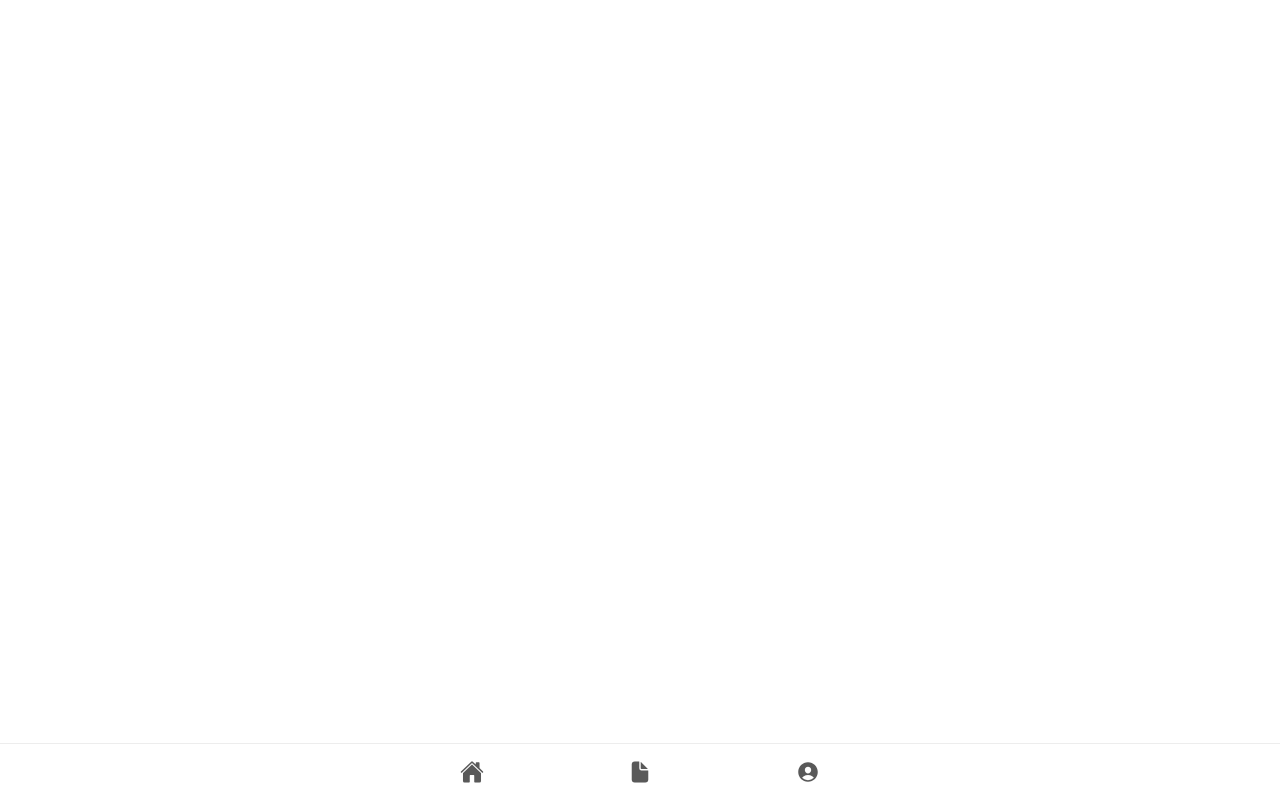
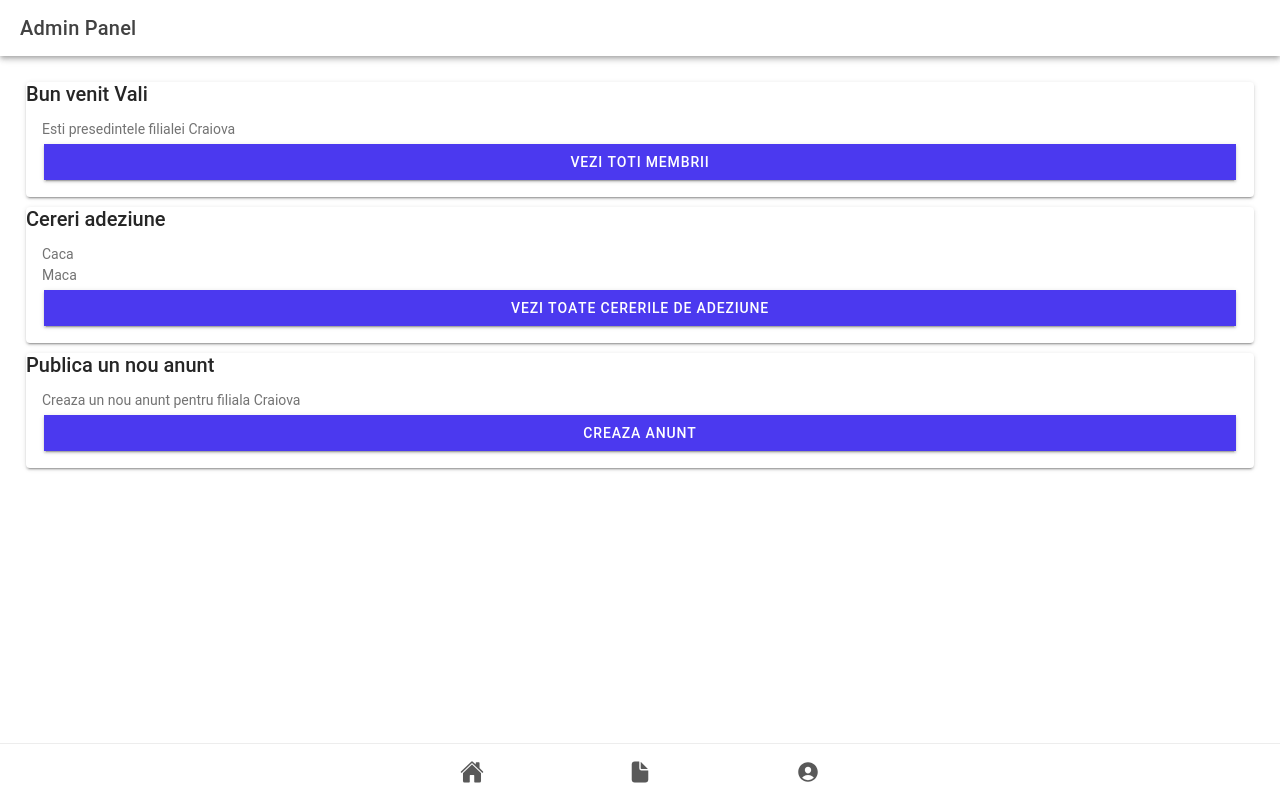
Before and after one commit to ridiaconu/E-SDB, a React (Vite) app: page /home/dash in a window 1280 px wide. Built offline with nearby package versions, Linux system fonts and the light colour scheme.

Commit message:
created the Admin Dashboard stub

```diff
--- a/src/pages/Anunturi.tsx
+++ b/src/pages/Anunturi.tsx
@@ -131,13 +131,22 @@ const Anunturi: React.FC = () => {
     if (user) {
       const uid = user.uid;
       const docRef = doc(db, "members", uid);
+      const docRef2 = doc(db, "users", uid);
 
       try {
         const docSnap = await getDoc(docRef);
-
+        const docSnap2 = await getDoc(docRef2);
         if (docSnap.exists()) {
-          console.log("Member data:", docSnap.data());
-          return docSnap;
+          if (docSnap2.exists()) {
+            if (docSnap2.data()?.isMember == false) {
+              console.log("User is not a member");
+              return undefined;
+            } else {
+              console.log("User is a member");
+              console.log("Member data:", docSnap.data());
+              return docSnap;
+            }
+          }
         } else {
           console.log("Member does not exist");
           return undefined;
--- /dev/null
+++ b/src/pages/Dashboard.tsx
@@ -0,0 +1,83 @@
+import {
+  IonButton,
+  IonCard,
+  IonCardContent,
+  IonCardTitle,
+  IonCol,
+  IonContent,
+  IonGrid,
+  IonHeader,
+  IonItem,
+  IonList,
+  IonPage,
+  IonRow,
+  IonSelect,
+  IonSelectOption,
+  IonTitle,
+  IonToolbar,
+} from "@ionic/react";
+import { onAuthStateChanged } from "firebase/auth";
+import {
+  DocumentData,
+  DocumentSnapshot,
+  QueryDocumentSnapshot,
+  collection,
+  collectionGroup,
+  doc,
+  getDoc,
+  getDocs,
+  getFirestore,
+  query,
+  setDoc,
+  where,
+} from "firebase/firestore";
+import React, { useEffect, useState } from "react";
+import { auth, db } from "../firebase";
+
+const Dashboard: React.FC<{ isMember: boolean }> = ({ isMember }) => {
+  const fireDb = db;
+  const fireAuth = auth;
+
+  return (
+    <IonPage>
+      <IonHeader>
+        <IonToolbar>
+          <IonTitle>Admin Panel</IonTitle>
+        </IonToolbar>
+      </IonHeader>
+
+      <IonContent className="ion-padding">
+        <IonCard>
+          <IonCardTitle>Bun venit Vali</IonCardTitle>
+          <IonCardContent>
+            <div>Esti presedintele filialei Craiova</div>
+            <IonButton routerLink="/memberslist" expand="full">
+              Vezi toti membrii
+            </IonButton>
+          </IonCardContent>
+        </IonCard>
+        <IonCard>
+          <IonCardTitle>Cereri adeziune</IonCardTitle>
+          <IonCardContent>
+            <div>Caca</div>
+            <div>Maca</div>
+            <IonButton routerLink="/cererilist" expand="full">
+              Vezi toate cererile de adeziune
+            </IonButton>
+          </IonCardContent>
+        </IonCard>
+        <IonCard>
+          <IonCardTitle>Publica un nou anunt</IonCardTitle>
+          <IonCardContent>
+            <div>Creaza un nou anunt pentru filiala Craiova</div>
+            <IonButton routerLink="/createanunt" expand="full">
+              Creaza anunt
+            </IonButton>
+          </IonCardContent>
+        </IonCard>
+      </IonContent>
+    </IonPage>
+  );
+};
+
+export default Dashboard;
--- a/src/pages/Home.tsx
+++ b/src/pages/Home.tsx
@@ -43,13 +43,16 @@ import {
 } from "firebase/firestore";
 
 import { auth, db } from "../firebase";
+import Dashboard from "./Dashboard";
 
 const isMemberContext = createContext<boolean>(false);
+const isAdminContext = createContext<boolean>(false);
 
 const Home: React.FC = () => {
   const fireAuth = auth;
   auth.setPersistence(browserLocalPersistence);
   const [isMember, setIsMember] = useState<boolean>(false);
+  const [isAdmin, setIsAdmin] = useState<boolean>(false);
 
   async function getMemberStatus(): Promise<boolean> {
     const fireDb = db;
@@ -66,10 +69,10 @@ const Home: React.FC = () => {
       if (docSnap.exists()) {
         memberStatus = docSnap.data().isMember;
         if (memberStatus == true) {
-          console.log("membru");
+          //console.log("membru");
           return true;
         } else {
-          console.log("numembu");
+          //console.log("numembu");
           return false;
         }
       } else {
@@ -82,12 +85,47 @@ const Home: React.FC = () => {
     }
   }
 
+  async function getAdminStatus(): Promise<boolean> {
+    let user = auth.currentUser;
+
+    if (user) {
+      const uid = user.uid;
+      const docRef = doc(db, "users", uid);
+
+      try {
+        const docSnap = await getDoc(docRef);
+
+        if (docSnap.exists()) {
+          //console.log("Member data:", docSnap.data());
+          return docSnap.data()?.isAdmin;
+        } else {
+          console.log("Member does not exist");
+          return false;
+        }
+      } catch (error) {
+        console.error("Error getting member data:", error);
+        throw error;
+      }
+    } else {
+      console.log("User is not authenticated");
+      return false;
+    }
+  }
+
   useEffect(() => {
     async function fetchMemberStatus() {
       const memberStatus = await getMemberStatus();
+      //localStorage.setItem(isMember, memberStatus);
       setIsMember(memberStatus);
     }
     fetchMemberStatus();
+  }, []);
+  useEffect(() => {
+    async function fetchAdminStatus() {
+      const adminStatus = await getAdminStatus();
+      setIsAdmin(adminStatus);
+    }
+    fetchAdminStatus();
   }, []);
   return (
     <isMemberContext.Provider value={isMember}>
@@ -105,6 +143,9 @@ const Home: React.FC = () => {
           <Route path="/plata/">
             <Plata isMember={isMember}></Plata>
           </Route>
+          <Route path="/home/dash">
+            <Dashboard isMember={isMember && isAdmin} />
+          </Route>
         </IonRouterOutlet>
         <IonTabBar slot="bottom">
           <IonTabButton tab="Avizier" href="/home/avizier">
@@ -113,6 +154,11 @@ const Home: React.FC = () => {
           <IonTabButton tab="contact" href="/home/docs">
             <IonIcon icon={document} />
           </IonTabButton>
+          {isAdmin && isMember ? (
+            <IonTabButton tab="admin" href="/home/dash">
+              <IonIcon icon={settings} />
+            </IonTabButton>
+          ) : null}
           <IonTabButton tab="settings" href="/home/profil">
             <IonIcon icon={personCircle} />
           </IonTabButton>
```
Also changed, not shown: 1 other file (tests, documents, lock files or other folders).
